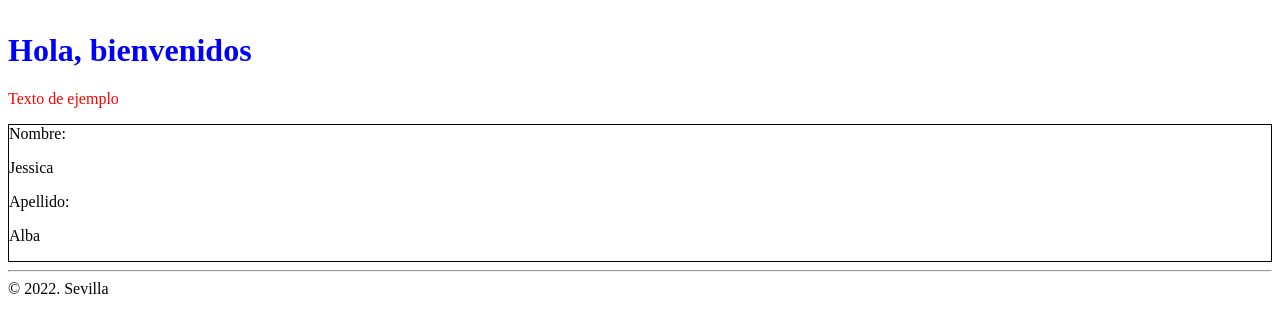
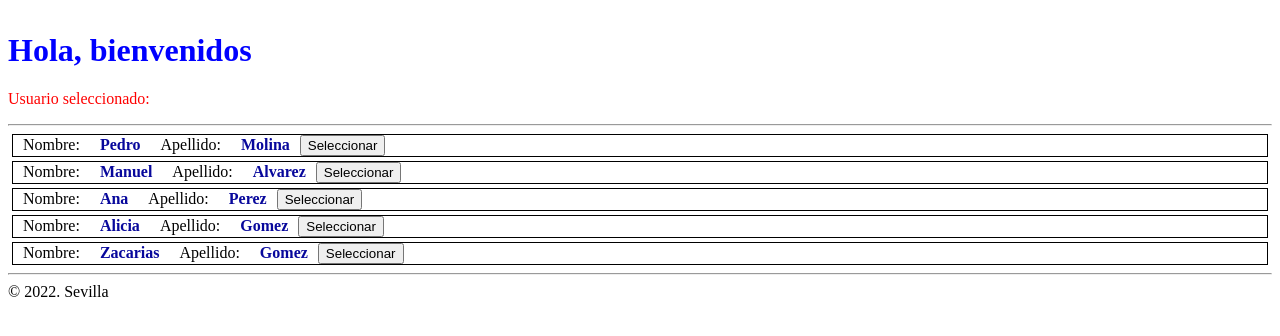
Before and after one commit to pjmolina/tragsa-ng, an Angular app: page / in a window 1280 px wide. Shown: the top 336 px of the page. Built offline with nearby package versions, Linux system fonts and the light colour scheme.

Commit message:
ejemplo de bucle for

```diff
--- a/src/app/app.component.html
+++ b/src/app/app.component.html
@@ -1,8 +1,15 @@
 <h1>Hola, bienvenidos</h1>
 
-<p>Texto de ejemplo</p>
+<p>Usuario seleccionado: {{ usuarioSeleccionado }}</p>
 
-<app-user></app-user>
+<hr />
+
+<app-user
+  *ngFor="let p of personas"
+  [name]="p.name"
+  [surname]="p.surname"
+  (seleccionado)="onSelect($event)"
+></app-user>
 
 <hr />
 &copy; 2022. Sevilla
--- a/src/app/app.component.ts
+++ b/src/app/app.component.ts
@@ -1,4 +1,5 @@
 import { Component } from '@angular/core';
+import { Persona } from './user/user.component';
 
 @Component({
   selector: 'app-root',
@@ -7,4 +8,33 @@ import { Component } from '@angular/core';
 })
 export class AppComponent {
   title = 'angular0';
+  usuarioSeleccionado = '';
+
+  personas: Persona[] = [
+    {
+      name: 'Pedro',
+      surname: 'Molina',
+    },
+    {
+      name: 'Manuel',
+      surname: 'Alvarez',
+    },
+    {
+      name: 'Ana',
+      surname: 'Perez',
+    },
+    {
+      name: 'Alicia',
+      surname: 'Gomez',
+    },
+    {
+      name: 'Zacarias',
+      surname: 'Gomez',
+    },
+  ];
+
+  onSelect(persona: Persona): void {
+    console.log('Componente padre. seleccionado: ' + persona.name);
+    this.usuarioSeleccionado = persona.name;
+  }
 }
--- a/src/app/user/user.component.html
+++ b/src/app/user/user.component.html
@@ -1,6 +1,7 @@
 <div class="user">
   <label>Nombre:</label>
-  <p>Jessica</p>
+  <p>{{ name }}</p>
   <label>Apellido:</label>
-  <p>Alba</p>
+  <p>{{ surname }}</p>
+  <button (click)="pulsado()">Seleccionar</button>
 </div>
--- a/src/app/user/user.component.scss
+++ b/src/app/user/user.component.scss
@@ -1,3 +1,16 @@
 .user {
   border: 1px solid black;
+  margin: 4px;
 }
+.user {
+  p,
+  label {
+    display: inline;
+    margin-left: 10px;
+    margin-right: 10px;
+  }
+  p {
+    font-weight: bold;
+    color: #08089c;
+  }
+}
--- a/src/app/user/user.component.ts
+++ b/src/app/user/user.component.ts
@@ -1,12 +1,58 @@
-import { Component, OnInit } from '@angular/core';
+import {
+  Component,
+  EventEmitter,
+  Input,
+  OnChanges,
+  OnDestroy,
+  OnInit,
+  Output,
+  SimpleChanges,
+} from '@angular/core';
+
+export interface Persona {
+  name: string;
+  surname: string;
+}
+
+let seq = 0;
 
 @Component({
   selector: 'app-user',
   templateUrl: './user.component.html',
   styleUrls: ['./user.component.scss'],
 })
-export class UserComponent implements OnInit {
-  constructor() {}
+export class UserComponent implements OnInit, OnDestroy, OnChanges {
+  @Input() name?: string = '';
+  @Input() surname: string = '';
+  @Output() seleccionado = new EventEmitter<Persona>();
 
-  ngOnInit(): void {}
+  private idSeq: number = 0;
+
+  constructor() {
+    this.idSeq = seq++;
+    console.log('Construyendo componente user ' + this.idSeq);
+  }
+
+  ngOnInit(): void {
+    console.log('Inicializando componente user ' + this.idSeq);
+  }
+  ngOnDestroy(): void {
+    console.log('Destuyendo componente user ' + this.idSeq);
+  }
+  ngOnChanges(changes: SimpleChanges): void {
+    if (changes['name']) {
+      //
+    }
+
+    console.log(changes);
+  }
+
+  pulsado(): void {
+    console.log('Pulsado en  ' + this.name);
+
+    this.seleccionado.emit({
+      name: this.name || '',
+      surname: this.surname,
+    });
+  }
 }
```
